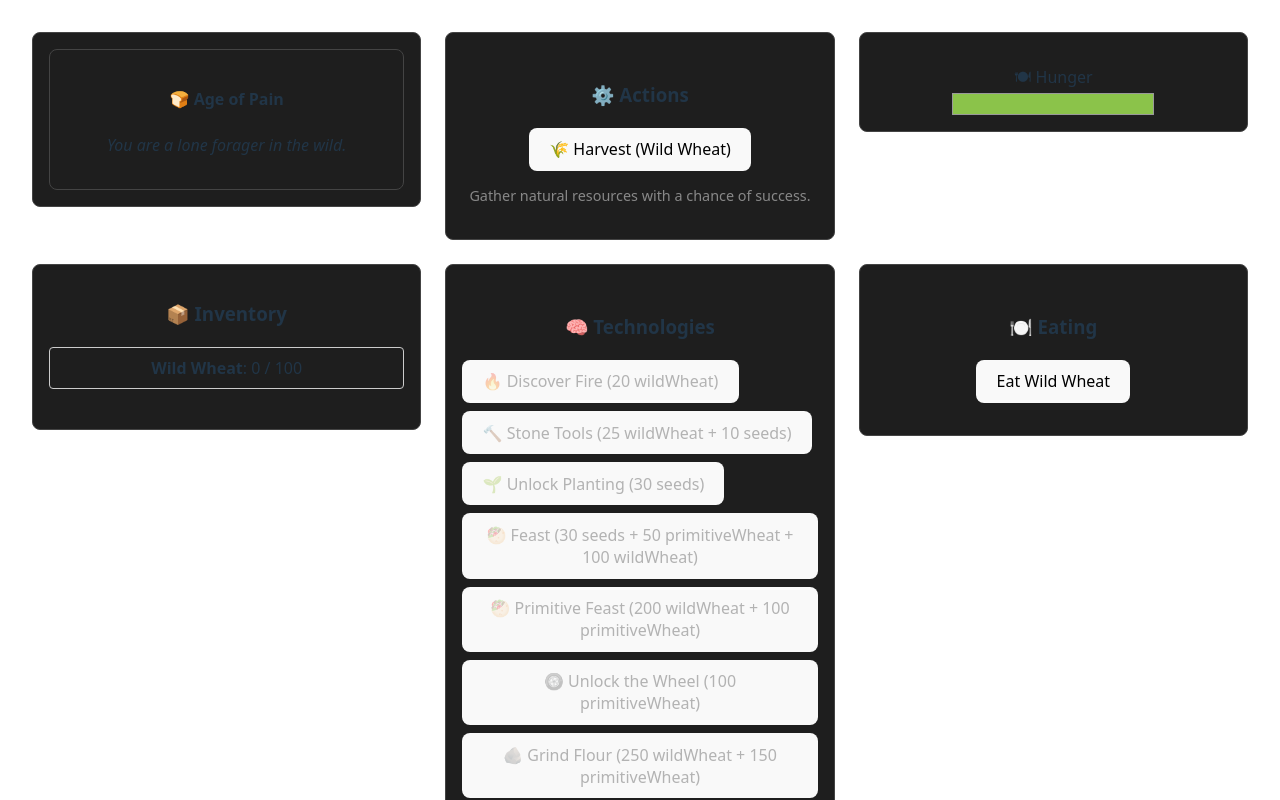
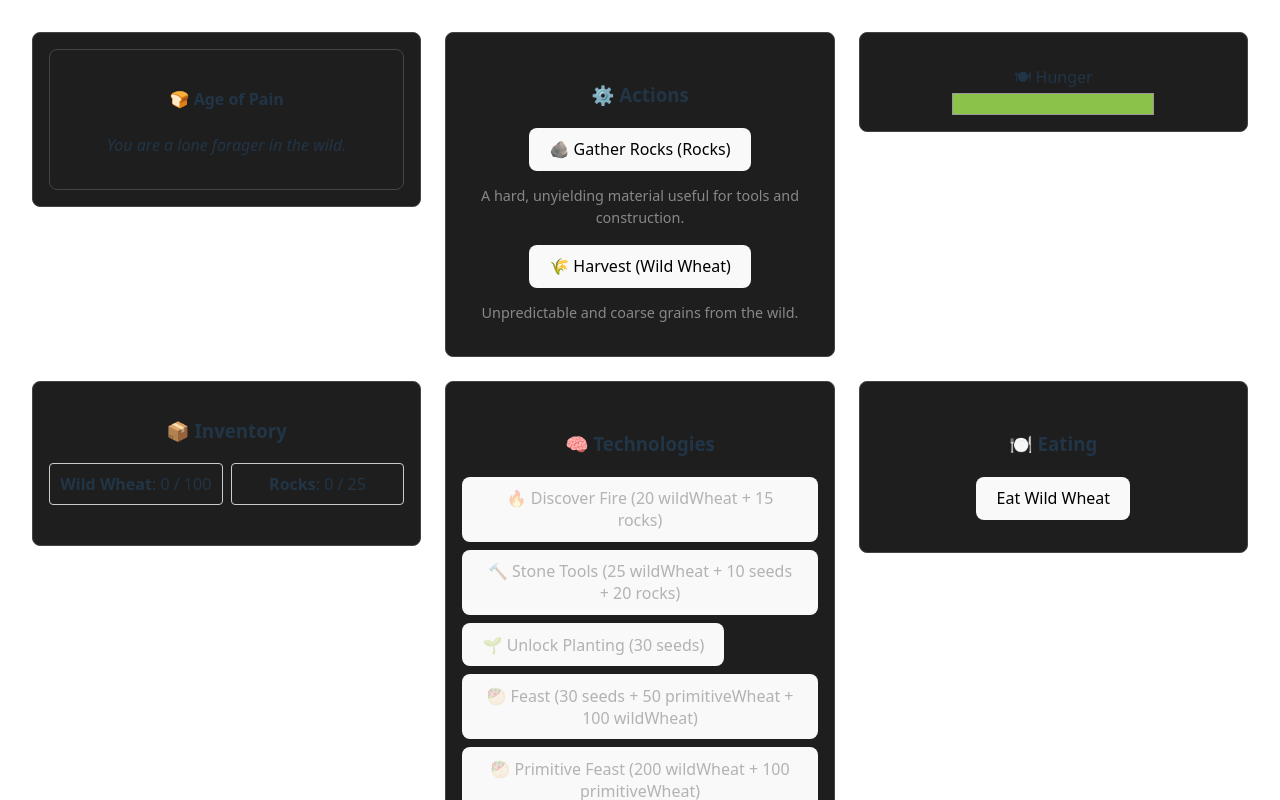
Before and after one commit to MK-xOne/idle-bread-v2, a React (Vite) app: page / in a window 1280 px wide. Shown: the top 800 px of the page. Built offline with nearby package versions, Linux system fonts and the light colour scheme.

Commit message:
Midway new feature

```diff
--- a/src/components/ActionPanel.tsx
+++ b/src/components/ActionPanel.tsx
@@ -25,8 +25,12 @@ export const ActionPanel = () => {
 
           if (!isUnlocked) return null;
 
-          const label = actionLabels[actionName as keyof typeof actionLabels]?.label ?? actionName;
-          const description = actionLabels[actionName as keyof typeof actionLabels]?.description ?? '';
+          const isRockHarvest = actionName === 'harvest' && resource.id === 'rocks';
+          const label = isRockHarvest ? '🪨 Gather Rocks' : actionLabels[actionName as keyof typeof actionLabels]?.label ?? actionName;
+          const description =
+            resources[resource.id]?.description ??
+            actionLabels[actionName as keyof typeof actionLabels]?.description ??
+            '';
 
           return (
             <div key={actionId} style={{ marginBottom: '1rem' }}>
--- a/src/components/InventoryDisplay.tsx
+++ b/src/components/InventoryDisplay.tsx
@@ -7,10 +7,7 @@ const formatLabel = (id: string) =>
     .replace(/^./, str => str.toUpperCase());
 
 export const InventoryDisplay = () => {
-  const { resources, discoveredResources } = useGame();
-
-console.log("🔥 Discovered:", Array.from(discoveredResources));
-console.log("🌾 Wild Wheat:", resources.wildWheat);
+  const { resources, discoveredResources } = useGame();;
 
   return (
     <section style={{ marginBottom: '1.5rem' }}>
--- a/src/components/StatusPanel.tsx
+++ b/src/components/StatusPanel.tsx
@@ -1,3 +1,4 @@
+
 export const StatusPanel = () => {
   return (
     <>
--- a/src/context/GameProvider.tsx
+++ b/src/context/GameProvider.tsx
@@ -16,12 +16,13 @@ export const GameProvider = ({ children }: { children: ReactNode }) => {
     seeds: 0,
     flour: 0,
     bread: 0,
+    rocks: 0,
   });
 
   const [hunger, setHunger] = useState(100);
 
   const [discoveredResources, setDiscoveredResources] = useState<Set<ResourceID>>(
-    new Set(["wildWheat"]) // default: show Wild Wheat at start
+    new Set(["wildWheat","rocks"]) // default: show Wild Wheat at start
   );
 
   const discoverResource = (id: ResourceID) => {
@@ -34,16 +35,13 @@ export const GameProvider = ({ children }: { children: ReactNode }) => {
   };
 
   const [unlockedActions, setUnlockedActions] = useState<Set<string>>(
-    new Set(["harvest_wildWheat", "eat_wildWheat"])
+    new Set(["harvest_wildWheat", "eat_wildWheat", "harvest_rocks"])
   );
 
   const [unlockedTechs, setUnlockedTechs] = useState<Set<TechID>>(new Set());
   const unlockTech = (techId: TechID) => {
     const tech = techTree[techId];
     if (!tech) return;
-
-    console.log('[unlocking tech]', techId); // ← Add this
-
 
   setUnlockedTechs(prev => {
     const updated = new Set(prev);
--- a/src/context/actions/performAction.ts
+++ b/src/context/actions/performAction.ts
@@ -1,4 +1,5 @@
 import type { GameState } from '../types';
+import { mechanics } from '../../data/actionData';
 
 export const performAction = (
   callback: () => void,
@@ -8,31 +9,19 @@ export const performAction = (
   const {
     hunger,
     setHunger,
-    primitiveWheatPlanted,
-    readyToHarvestPrimitiveWheat,
-    setActionsSincePlanting,
-    setReadyToHarvestPrimitiveWheat,
   } = state;
 
   // Prevent action if starving unless override is allowed
   if (hunger <= 0 && !options?.allowWhenStarving) return;
 
-  // Track growth of primitive wheat
-  if (primitiveWheatPlanted && !readyToHarvestPrimitiveWheat) {
-    setActionsSincePlanting(prev => {
-      const next = prev + 1;
-      if (next >= 20) {
-        setReadyToHarvestPrimitiveWheat(true);
-      }
-      return next;
-    });
-  }
-
   // Run the action logic
   callback();
 
-  // Only reduce hunger if it's not an "eating while starving" exception
+  // Reduce hunger (unless eating/feasting while starving)
   if (!options?.allowWhenStarving) {
     setHunger(prev => Math.max(0, prev - 1));
   }
+
+  // ✅ Trigger grow passively after any action
+  mechanics.grow(state);
 };
--- a/src/data/actionData.ts
+++ b/src/data/actionData.ts
@@ -1,6 +1,7 @@
 import type { GameState } from "../context/types";
 import type { ResourceID } from "./resources";
 import { resources } from '../data/resources';
+
 
 // ---- Action Types ----
 
@@ -10,7 +11,8 @@ export type ActionType =
   | "feast"
   | "plant"
   | "grind"
-  | "bake";
+  | "bake"
+  | "grow";
 
 export type MechanicFunction = (state: GameState, resourceId?: ResourceID) => boolean;
 
@@ -134,6 +136,28 @@ export const mechanics: Record<ActionType, MechanicFunction> = {
     return false;
   },
 
+  grow: (state) => {
+    const {
+      primitiveWheatPlanted,
+      readyToHarvestPrimitiveWheat,
+      setActionsSincePlanting,
+      setReadyToHarvestPrimitiveWheat,
+    } = state;
+
+    if (primitiveWheatPlanted && !readyToHarvestPrimitiveWheat) {
+      setActionsSincePlanting(prev => {
+        const next = prev + 1;
+        if (next >= 20) {
+          setReadyToHarvestPrimitiveWheat(true);
+        }
+        return next;
+      });
+    }
+
+    return true;
+  },
+
+
   grind: (state) => {
     if (state.resources.primitiveWheat >= 1) {
       state.setResources(prev => ({
--- a/src/data/resources.ts
+++ b/src/data/resources.ts
@@ -2,6 +2,7 @@ import type { GameState } from "../context/types";
 import { mechanics } from "./actionData";
 
 export type ResourceID =
+  | "rocks"
   | "wildWheat"
   | "primitiveWheat"
   | "seeds"
@@ -24,6 +25,21 @@ export interface Resource {
 }
 
 export const resources: Record<ResourceID, Resource> = {
+
+  rocks: {
+  id: 'rocks',
+  name: 'Rocks',
+  description: 'A hard, unyielding material useful for tools and construction.',
+  edible: false,
+  icon: '🪨',
+  maxAmount: 25,
+  harvestAmount: 1,
+  discovered: true,
+  actions: {
+    harvest: (state) => mechanics.harvest(state, 'rocks'),
+    }
+  },
+
   wildWheat: {
     id: "wildWheat",
     name: "Wild Wheat",
@@ -52,15 +68,19 @@ export const resources: Record<ResourceID, Resource> = {
     discovered: false,
     actions: {
       harvest: (state) => mechanics.harvest(state, "primitiveWheat"),
+      plant: (state) => mechanics.plant (state,"primitiveWheat"),
+      grow: (state) => mechanics.grow(state),
       eat: (state) => mechanics.eat(state, "primitiveWheat"),
       feast: (state) => mechanics.feast(state, "primitiveWheat"),
     },
   },
   seeds: {
     id: 'seeds',
-    label: '🌰 Seeds',
+    name: '🌰 Seeds',
     description: 'Useful for planting new crops.',
-    actions: {}, // Seeds might not have direct actions
+    actions: {
+      harvest: (state) => mechanics.harvest(state, "seeds"),
+    },
     maxAmount : 50,
     harvestAmount: 2,
     onHarvestFrom: (sourceId, state) => {
--- a/src/data/tech.ts
+++ b/src/data/tech.ts
@@ -30,7 +30,7 @@ export const techTree: Record<TechID, Tech> = {
     name: 'Discover Fire',
     description: 'Control the flame to change everything.',
     icon: '🔥',
-    cost: { wildWheat: 20 },
+    cost: { wildWheat: 20, rocks: 15 },
     unlocks: {
       techs: ['stoneTools', 'unlockPlanting', 'primitiveFeast'],
     },
@@ -41,7 +41,7 @@ export const techTree: Record<TechID, Tech> = {
     name: 'Stone Tools',
     description: 'Increase wild wheat harvest and success rate.',
     icon: '🔨',
-    cost: { wildWheat: 25, seeds: 10 },
+    cost: { wildWheat: 25, seeds: 10, rocks: 20 },
     unlocks: {}, // Could have passive effects in future
   },
 
--- a/src/utils/getAvailableResourceActions.ts
+++ b/src/utils/getAvailableResourceActions.ts
@@ -1,6 +1,5 @@
 import { resources } from "../data/resources";
 import type { ActionType, ResourceID } from "../data/resources";
-import { useGame } from "../context/GameProvider";
 
 // Define which action types belong in which panel
 export const generalActionTypes: ActionType[] = ['harvest', 'plant', 'grind', 'bake'];
@@ -11,6 +10,10 @@ export interface ResourceActionEntry {
   actionType: ActionType;
   label: string;
 }
+
+export const customActionLabels: Record<string, string> = {
+  harvest_rock: "⛏️ Gather Rocks"
+};
 
 export const getAvailableResourceActions = (
   allowedTypes: ActionType[],
```
